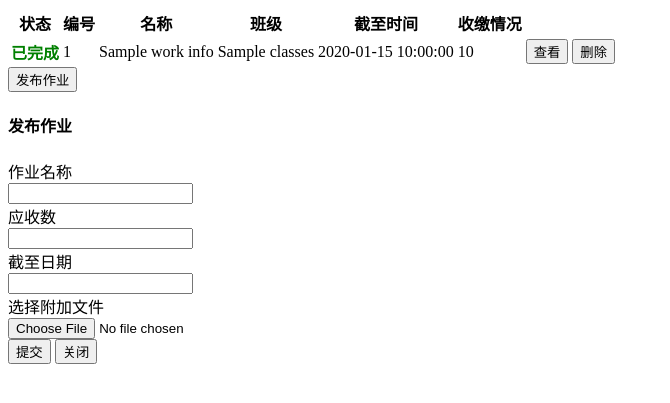
After one commit to dmjcb/HomeworkSystem, a Flask app: template templates/admin.html in a window 1280 px wide. The commit adds this page. Shown: the top 403 px of the page, without its empty margins (0-670 px from the left). Run offline with Flask 2, Linux system fonts and the light colour scheme; the template is opened without the code that fills it: most values are stand-ins (such as "Sample title", 1, 10 or a date in 2020).

Commit message:
增加了管理员页面

```diff
--- a/app.py
+++ b/app.py
@@ -1,63 +1,39 @@
-import datetime
 import json
-import os
 
-import time
-import zipfile
-import smtplib
-from email import encoders
-
-from email.mime.base import MIMEBase
-from email.mime.text import MIMEText
-# email 用于构建邮件内容
-from email.header import Header
-from flask import Flask, render_template, request, redirect, url_for, send_from_directory
-import models
+from flask import Flask, render_template, request, send_from_directory
+from controller import *
 
 app = Flask(__name__)
-
-dir = '信1701-3班-报表-7月5日'
 
 
 @app.route('/')
 def hello_world():
-    data = get_upload_info()
-    num1 = len(get_stu_num())
-    return render_template('index.html', data=data, num1=num1)
+    return render_template('index.html')
 
 
 # 存储上传的文件
 @app.route('/upload', methods=['POST', 'GET'])
 def upload_file():
-    if request.method == 'POST':
-        f = request.files['file']
-        name = request.form.get('name')
-        num = request.form.get('num')
-        # 获取文件格式
-        file_format = f.filename.split('.')[1]
-        # 按老师要求命名
-        new_name = '%s-%s-课程设计工作日报表.%s' % (num, name, file_format)
-        f.filename = new_name
-        # 上传文件的所在路径
-        upload_path = os.path.join(os.getcwd(), dir, f.filename)
-        # 将路径转换为绝对路径
-        upload_path = os.path.abspath(upload_path)
-        f.save(upload_path)
-        print(upload_path)
-        return json.dumps({"result": 1})
+    if request.method != 'POST':
+        return
+    f = request.files['file']
+    name = request.form.get('name')
+    num = request.form.get('num')
+    work_id = request.form.get('num')
+    # 获取文件格式
+    file_format = f.filename.split('.')[1]
+    # 按老师要求命名
+    new_name = '%s-%s-课程设计工作日报表.%s' % (num, name, file_format)
+    f.filename = new_name
+    # 上传文件的所在路径
+    upload_path = os.path.join(os.getcwd(), dir, f.filename)
+    # 将路径转换为绝对路径
+    upload_path = os.path.abspath(upload_path)
+    f.save(upload_path)
 
+    # 添加提交记录
 
-def zip_file():
-    # 压缩文件夹
-    startdir = os.path.join(os.getcwd(), dir)
-    file_news = dir + '.zip'
-    z = zipfile.ZipFile(file_news, 'w', zipfile.ZIP_DEFLATED)  # 参数一：文件夹名
-    for dirpath, dirnames, filenames in os.walk(startdir):
-        fpath = dirpath.replace(startdir, '')  # 这一句很重要，不replace的话，就从根目录开始复制
-        fpath = fpath and fpath + os.sep or ''
-        for filename in filenames:
-            z.write(os.path.join(dirpath, filename), fpath + filename)
-    z.close()
+    return json.dumps({"result": 1})
 
 
 # 下载文件
@@ -68,92 +44,10 @@ def download():
     return send_from_directory(path, dir + '.zip', as_attachment=True)
 
 
-# 根据学号获取文件路径
-def get_file_path(num):
-    folder_path = os.path.join(os.getcwd(), dir)
-    for i in os.listdir(folder_path):
-        if num in i:
-            # 返回对应文件的绝对路径
-            return os.path.join(folder_path, i)
-
-
-# 获取文件修改时间
-def get_upload_time(num):
-    path = get_file_path(num)
-    times = os.path.getmtime(path)
-    return time.strftime("%Y-%m-%d %H:%M:%S", time.localtime(times))
-
-
-# 获取已经上传学生的学号
-def get_stu_num():
-    data = []
-    folder_path = os.path.join(os.getcwd(), dir)
-    for i in os.listdir(folder_path):
-        path = os.path.join(folder_path, i)
-        if os.path.isfile(path):
-            num, name, file_format = i.split('-')
-            data.append(num)
-    return data
-
-
-def get_upload_info():
-    data2 = []
-    num_info = get_stu_num()
-    for i in models.stu_info:
-        info = {
-            'status': 'no',
-            'num': i['num'],
-            'name': i['name'],
-            'time': '-----'
-        }
-        # 若该人已经提交
-        if num_info and i['num'] in num_info:
-            info['status'] = 'yes'
-            info['time'] = get_upload_time(i['num'])
-        data2.append(info)
-    return data2
-
-
-@app.route('/send')
-def send_email():
-    # 发信方的信息：发信邮箱，QQ 邮箱授权码
-    from_addr = '1061299112@qq.com'
-    password = 'rihqoamwelwbbfcj'
-
-    # 收信方邮箱
-    to_addr = '1061299112@qq.com'
-
-    # 发信服务器
-    smtp_server = 'smtp.qq.com'
-
-    curr_time = datetime.datetime.now()
-    # 邮箱正文内容，第一个参数为内容，第二个参数为格式(plain 为纯文本)，第三个参数为编码
-    message = '信1701-3班' + curr_time.strftime("%Y-%m-%d") + '课程设计工作日报表'
-    msg = MIMEText(message, 'plain', 'utf-8')
-
-    # 邮件头信息
-    msg['From'] = Header(from_addr)
-    msg['To'] = Header(to_addr)
-    msg['Subject'] = Header(message)
-    # 添加附件
-    zip_file()
-    with open(os.path.join(os.getcwd(), dir + '.zip'), 'w') as f:
-        # 这里附件的MIME和文件名，这里是xls类型
-        mime = MIMEBase('zip', 'zip', filename=dir + '.zip')
-        # 用Base64编码
-        encoders.encode_base64(mime)
-        msg.attach(mime)
-
-    # 开启发信服务，这里使用的是加密传输
-    server = smtplib.SMTP_SSL(smtp_server)
-    server.connect(smtp_server, 465)
-    # 登录发信邮箱
-    server.login(from_addr, password)
-    # 发送邮件
-    server.sendmail(from_addr, to_addr, msg.as_string())
-    # 关闭服务器
-    server.quit()
-    return '发送成功'
+@app.route('/admin', methods=['GET'])
+def admin():
+    work_info = get_work_info()
+    return render_template('admin.html', work_info=work_info)
 
 
 if __name__ == '__main__':
--- /dev/null
+++ b/controller.py
@@ -0,0 +1,99 @@
+import datetime
+import random
+import os, zipfile
+
+from models import *
+
+dir = '信1701-3班-报表-7月6日'
+
+
+def zip_file():
+    # 压缩文件夹
+    startdir = os.path.join(os.getcwd(), dir)
+    file_news = dir + '.zip'
+    z = zipfile.ZipFile(file_news, 'w', zipfile.ZIP_DEFLATED)
+    for dirpath, dirnames, filenames in os.walk(startdir):
+        fpath = dirpath.replace(startdir, '')
+        fpath = fpath and fpath + os.sep or ''
+        for filename in filenames:
+            z.write(os.path.join(dirpath, filename), fpath + filename)
+    z.close()
+
+
+# 根据学号获取文件路径
+def get_file_path(num):
+    folder_path = os.path.join(os.getcwd(), dir)
+    for i in os.listdir(folder_path):
+        if num in i:
+            # 返回对应文件的绝对路径
+            return os.path.join(folder_path, i)
+
+
+def get_time():
+    return datetime.datetime.now()
+
+
+# 获取所有学生学号
+def get_all_num():
+    stu = session.query(Stu).all()
+    id_list = [i.id for i in stu]
+    return id_list
+
+
+# 生成随机编码
+def get_random_id():
+    alphabet = 'abcdefghijklmnopqrstuvwxyz123456'
+    chars = random.sample(alphabet, 5)
+    return ''.join(chars)
+
+
+# 获取某次作业已经上传的学生学号
+def get_uploaded_stu(work_id):
+    people = session.query(Record).filter(work_id=work_id).all()
+    res = []
+    for i in people:
+        res.append(i.stu_id)
+    return res
+
+
+# 添加作业
+def add_new_work(data):
+    while (True):
+        random_id = get_random_id()
+        # 查询该编码是否可用
+        if find_work(random_id) is False:
+            break
+    name, classes, amount = data.values()
+    work = Work(id=random_id, name=name, classes=classes, amount=amount, time=get_time())
+    session.add(work)
+    session.commit()
+    session.close()
+
+
+def find_work(id):
+    res = session.query(Work).get(id)
+    return res[0] if res else False
+
+
+def find_record(id):
+    res = session.query(Record).get(id)
+    return res[0] if res else False
+
+
+# 添加上传记录
+def add_upload_record(data):
+    work_id, stu_id = data.values()
+    while (True):
+        random_id = get_random_id()
+        # 查询该编码是否可用
+        if find_record(random_id) is False:
+            break
+    record = Record(id=random_id, work_id=work_id, stu_id=stu_id, time=get_time())
+    session.add(record)
+    session.commit()
+    session.close()
+
+
+# 获得未完成作业的情况
+def get_work_info():
+    return session.query(Work).filter(Work.status == 'no').all()
--- /dev/null
+++ b/templates/admin.html
@@ -0,0 +1,125 @@
+<!DOCTYPE html>
+<html lang="en">
+<head>
+    <meta charset="UTF-8">
+    <title>Title</title>
+    <style>
+        .safe {
+            color: green;
+            font-weight: bold;
+        }
+
+        .danger {
+            color: red;
+            font-weight: bold;
+        }
+    </style>
+</head>
+<body>
+
+<!--提交信息的表格-->
+<table class="table table-hover">
+    <thead>
+    <tr>
+        <th>状态</th>
+        <th>编号</th>
+        <th>名称</th>
+        <th>班级</th>
+        <th>截至时间</th>
+        <th>收缴情况</th>
+    </tr>
+    </thead>
+    <tbody>
+    {% for i in work_info %}
+        <tr>
+            {% if i.status == 'yes' %}
+                <td class="safe">已完成</td>
+            {% else %}
+                <td class="danger">未提交</td>
+            {% endif %}
+            <td>{{ i.id }}</td>
+            <td>{{ i.name }}</td>
+            <td>{{ i.classes }}</td>
+            <td>{{ i.time }}</td>
+            <td>{{ i.amount }}</td>
+            <td>
+                {% if i.status == 'yes' %}
+                    <button class="btn btn-success" onclick="">
+                        查看
+                    </button>
+                    <button class="btn btn-danger" onclick="">
+                        删除
+                    </button>
+                {% else %}
+                    <button class="btn btn-primary" onclick="">
+                        下载
+                    </button>
+                {% endif %}
+            </td>
+
+        </tr>
+    {% endfor %}
+    </tbody>
+</table>
+
+<button class="btn btn-primary btn-lg" data-toggle="modal" onclick="">
+    发布作业
+</button>
+
+<!--发布作业弹出框-->
+<div class="modal fade" id="publishModal" tabindex="-1" role="dialog" aria-labelledby="myModalLabel" aria-hidden="true">
+    <div class="modal-dialog">
+        <div class="modal-content">
+            <div class="modal-header">
+                <h4 class="modal-title" id="myModalLabel">
+                    发布作业
+                </h4>
+            </div>
+            <div class="modal-body">
+                <!--上传信息表格-->
+                <form id="publishForm" action="" enctype='multipart/form-data' method='POST'>
+                    <div class="input-group mb-3">
+                        <div class="input-group-prepend">
+                            <span class="input-group-text">作业名称</span>
+                        </div>
+                        <label for="name"></label>
+                        <input type="text" class="form-control" id="name" name="name">
+                    </div>
+
+                    <div class="input-group mb-3">
+                        <div class="input-group-prepend">
+                            <span class="input-group-text">应收数</span>
+                        </div>
+                        <label for="amount"></label>
+                        <input type="text" class="form-control" id="amount" name="amount">
+                    </div>
+                    <div class="input-group mb-3">
+                        <div class="input-group-prepend">
+                            <span class="input-group-text">截至日期</span>
+                        </div>
+                        <label for="deadline"></label>
+                        <input type="text" class="form-control" id="deadline" name="deadline">
+                    </div>
+
+                    <div class="input-group mb-3">
+                        <div class="input-group-prepend">
+                            <span class="input-group-text">选择附加文件</span>
+                        </div>
+                        <label for="file"></label>
+                        <!--上传文件的控件-->
+                        <input id='file' class="btn btn-info" name="file" type="file">
+                    </div>
+
+                    <div class="modal-footer">
+                        <button type="button" class="btn btn-primary" onclick="">提交</button>
+                        <button type="button" class="btn btn-danger" data-dismiss="modal">关闭</button>
+                    </div>
+                </form>
+            </div>
+        </div>
+    </div>
+</div>
+
+
+</body>
+</html>
```
Also changed, not shown: models.py (+46 -39 lines), templates/index.html (+39 -46 lines), Info.db (added), 信1701-3班-报表-7月5日/20153442-李孟凯-课程设计工作日报表.png (deleted), 信1701-3班-报表-7月5日/20163468-张振威-课程设计工作日报表.png (deleted).
